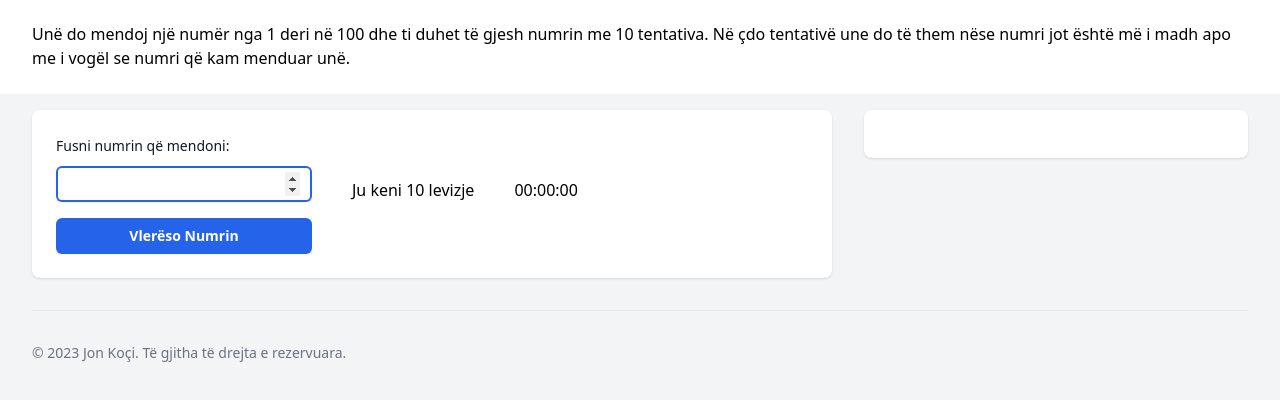
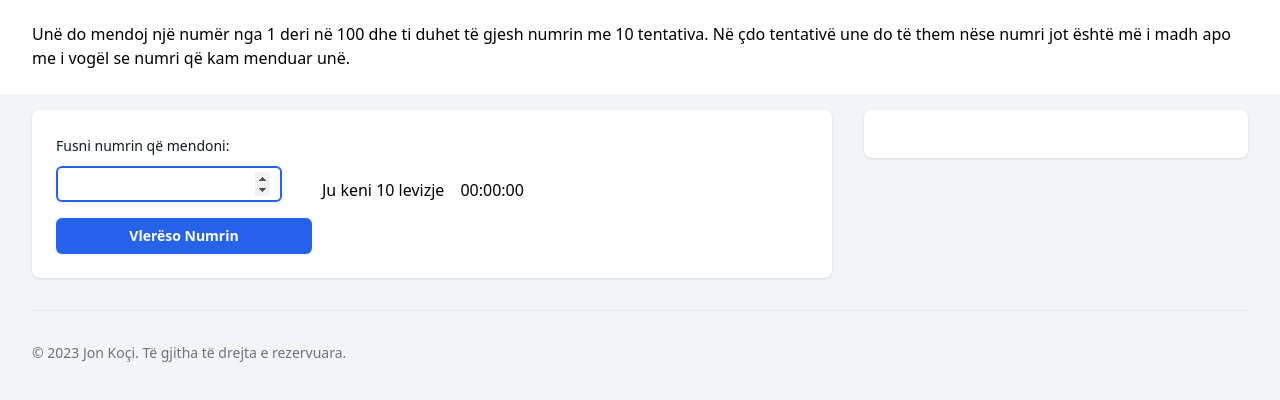
Before and after one commit to aurelkoci/loja-e-numrave, a website built with Vite: page index.html in a window 1280 px wide. Shown: the part 90-490 px from the top of the page. Built offline with nearby package versions, Linux system fonts and the light colour scheme; a web font is replaced by a local one.

Commit message:
Flex row per te treguar kohen dhe levizjet ne tel

```diff
--- a/index.html
+++ b/index.html
@@ -35,19 +35,22 @@
               <h2 class="sr-only" id="section-1-title">Section title</h2>
               <div class="overflow-hidden bg-white rounded-lg shadow">
                 <div class="p-6">
-                  <div class='flex items-end justify-start space-x-10 '>
+                  <div class='flex flex-col space-x-10 sm:items-end sm:justify-start sm:flex-row '>
                     <div>
                       <label for="guessField" class="block text-sm font-medium leading-6 text-gray-900">Fusni numrin që
                         mendoni:</label>
                       <input id="guessField" type="number"
-                        class="mt-2 guessField block w-64 rounded-md border-0 py-1.5 text-gray-900 shadow-sm ring-1 ring-inset ring-gray-300 placeholder:text-gray-400 focus:ring-2 focus:ring-inset focus:ring-blue-600 sm:text-sm sm:leading-6" />
+                        class="w-full mt-2 guessField block w-64 rounded-md border-0 py-1.5 text-gray-900 shadow-sm ring-1 ring-inset ring-gray-300 placeholder:text-gray-400 focus:ring-2 focus:ring-inset focus:ring-blue-600 sm:text-sm sm:leading-6" />
                     </div>
-                    <div id='levizjeTeMbetura'>Ju keni 10 levizje</div>
-                    <div id='koha'>00:00:00</div>
+                    <div class='flex space-x-4'>
+                      <div id='levizjeTeMbetura'>Ju keni 10 levizje</div>
+                      <div id='koha'>00:00:00</div>
+                    </div>
+
                   </div>
 
                   <input type="submit" value="Vlerëso Numrin" id="submit"
-                    class="guessSubmit flex w-64 mt-4 justify-center rounded-md bg-blue-600 px-3 py-1.5 text-sm font-semibold leading-6 text-white shadow-sm hover:bg-blue-500 focus-visible:outline focus-visible:outline-2 focus-visible:outline-offset-2 focus-visible:outline-blue-600" />
+                    class="w-full guessSubmit flex sm:w-64 mt-4 justify-center rounded-md bg-blue-600 px-3 py-1.5 text-sm font-semibold leading-6 text-white shadow-sm hover:bg-blue-500 focus-visible:outline focus-visible:outline-2 focus-visible:outline-offset-2 focus-visible:outline-blue-600" />
                   </form>
                   <div class="resultParas">
                     <p id='rezultatet'></p>
--- a/index.js
+++ b/index.js
@@ -21,7 +21,6 @@ const buttoniVazhdoNumrIPerseritur = document.getElementById(
   "buttoniVazhdoNumrIPerseritur"
 );
 const resetParas = document.querySelectorAll(".resultParas p");
-
 
 let numriIlevizjeveTeBera = 1;
 let resetButton;
```
